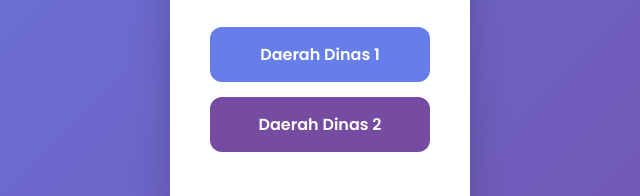
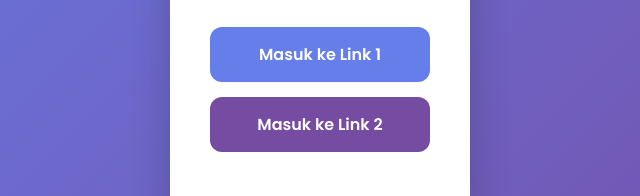
Before and after one commit to azaryaprima-hue/daerah-dinas, a plain HTML site: page index.html in a window 1280 px wide. Shown: the part 342-538 px from the top of the page, 320-960 px from the left. Drawn offline with Linux system fonts and the light colour scheme.

Commit message:
Add files via upload

```diff
--- a/index.html
+++ b/index.html
@@ -73,10 +73,9 @@
   <div class="card">
     <h1>Pilih Tujuan</h1>
 
-    <a href="https://jktkemanggisan.infinityfreeapp.com/card/gmap.php?idc=186" class="btn btn1">Daerah Dinas 1</a>
-    <a href="https://jktkemanggisan.infinityfreeapp.com/card/gmap.php?idc=187" class="btn btn2">Daerah Dinas 2</a>
+    <a href="https://Daerah1.com" class="btn btn1">Masuk ke Link 1</a>
+    <a href="https://Daerah2.com" class="btn btn2">Masuk ke Link 2</a>
 
   </div>
 </body>
-
 </html>
```
